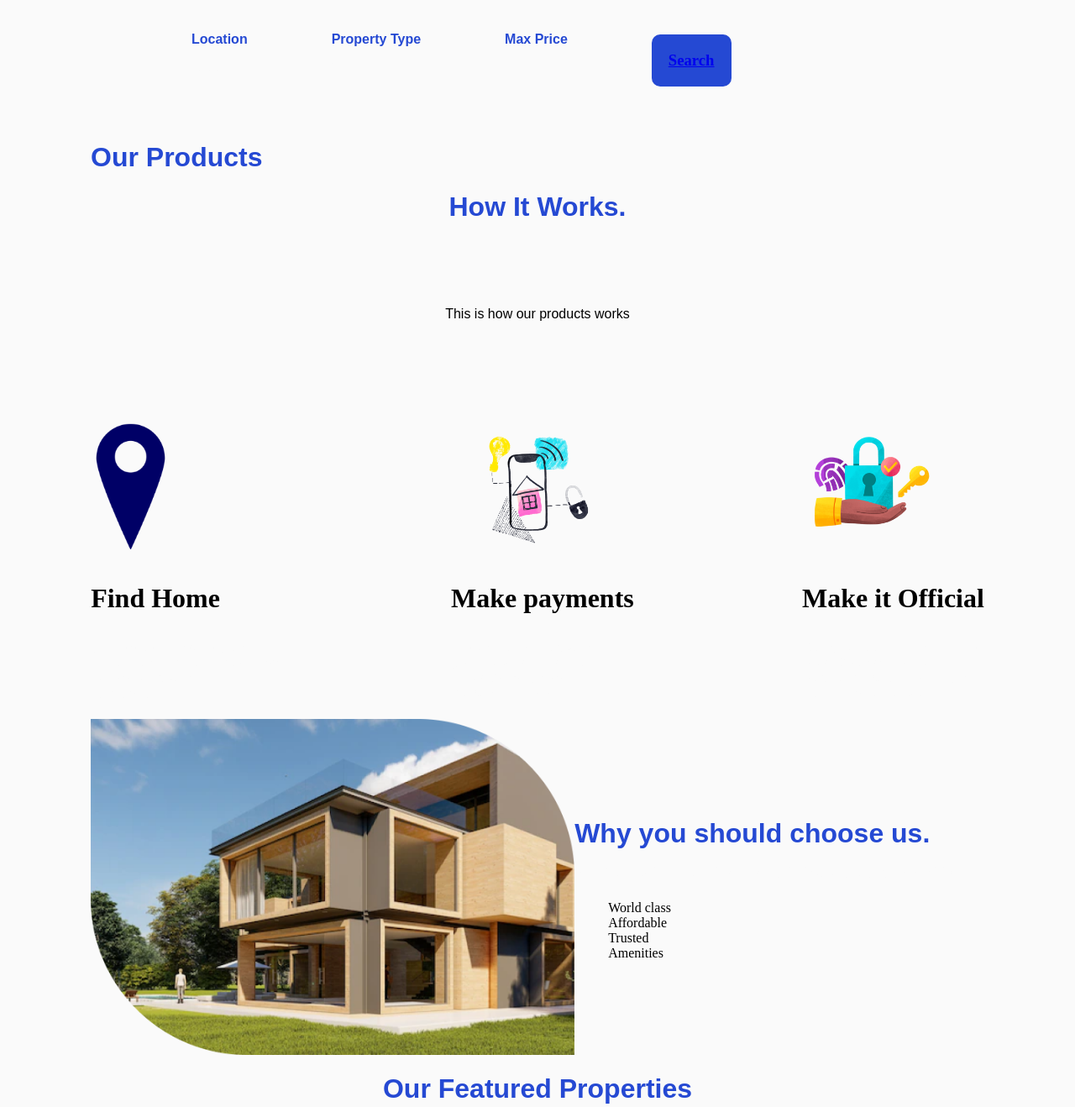
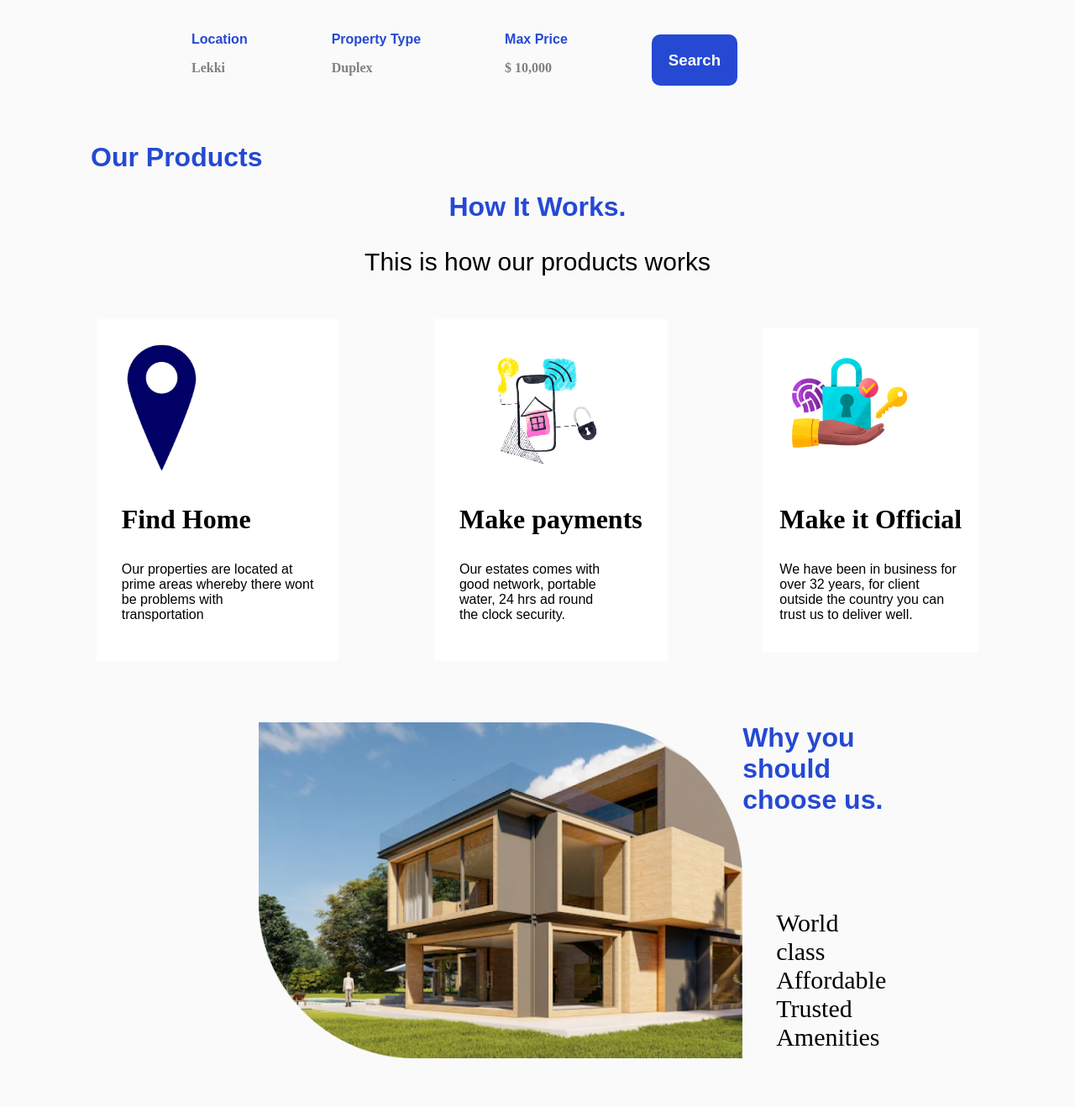
Before and after one commit to LangatAmos/Valliesestate2, a plain HTML site: page index.html in a window 1280 px wide. Shown: the part 554-1872 px from the top of the page at 84% size. Drawn offline with Linux system fonts and the light colour scheme.

Commit message:
add css styles

```diff
--- a/index.css
+++ b/index.css
@@ -87,8 +87,9 @@ body{
     color: #2549D3;
 }
 #creating{
-    font-family: sans-serif, Arial, Helvetica, sans-serif;
+    font-family: 'Space Grotesk', sans-serif, Arial, Helvetica, sans-serif;
     padding-left: 100px;
+    font-size: 20px;
 }
 #stronger{
     font-family: sans-serif, Arial, Helvetica, sans-serif;
@@ -121,21 +122,22 @@ body{
     font-family: Arial, Helvetica, sans-serif;
     color: #2549D3;
 }
-#search{
+#search>a{
     padding: 20px;
     background-color: #2549D3;
     color: #FAFAFA;
     border-radius: 10px;
     font-family: Arial, Helvetica, sans-serif;
+    text-decoration: none;
 }
 #lekki{
-    color: #FAFAFA;
+    color: grey;
 }
 #duplex{
-    color: #FAFAFA;
+    color: grey;
 }
 #price{
-    color: #FAFAFA;
+    color: grey;
 }
 #our{
     color: #2549D3;
@@ -148,12 +150,11 @@ body{
     color: #2549D3;
     text-align: center;
     font-family: Arial, Helvetica, sans-serif;
-    padding: auto;
 }
 #this{
     text-align: center;
     font-family: Arial, Helvetica, sans-serif;
-    margin: 100px;
+    font-size: 30px;
 }
 #bar3{
     display: flex;
@@ -162,30 +163,36 @@ body{
 }
 #find{
     font-family: Arial, Helvetica, sans-serif;
+    background-color: white;
+    padding: 30px;
 }
 #ourproperties{
     font-size: medium;
     font-family: Arial, Helvetica, sans-serif;
     font-weight: lighter;
-    color: #FAFAFA;
+    color: black;
 }
 #makepayments{
     font-family: Arial, Helvetica, sans-serif;
+    background-color: white;
+    padding: 30px;
 }
 #ourestates{
     font-size: medium;
     font-family: Arial, Helvetica, sans-serif;
     font-weight: lighter;
-    color: #FAFAFA;
+    color: black;
 }
 #makeitofficial{
     font-family: Arial, Helvetica, sans-serif;
+    background-color: white;
+    padding: 20px;
 }
 #wehave{
     font-size: medium;
     font-family: Arial, Helvetica, sans-serif;
     font-weight: lighter;
-    color: #FAFAFA;
+    color: black;
 }
 #whyus{
     font-family: Arial, Helvetica, sans-serif;
@@ -224,17 +231,16 @@ body{
     font-weight: lighter;
 }
 #palace{
-    font-size: xx-large;
     color: black;
-    font-weight: lighter;
+    font-weight: bold;
 }
 #ivy{
     color: black;
-    font-weight: lighter;
+    font-weight: bold;
 }
 #rexona{
     color: black;
-    font-weight: lighter;
+    font-weight: bold;
 }
 #lekki2{
     font-size: large;
@@ -244,6 +250,7 @@ body{
 #lekkiprice{
     font-size: large;
     font-weight: lighter;
+    color: #2549D3;
 }
 #esteemed{
     display: block;
@@ -260,7 +267,8 @@ body{
     font-weight: lighter;
 }
 #alex{
-    font-family: Arial, Helvetica, sans-serif;
+    font-family: 'Space Grotesk', Arial, Helvetica, sans-serif;
+    color: black;
 }
 #client{
     display: flex;
@@ -271,7 +279,7 @@ body{
 #lorem{
     font-size: large;
     font-weight: lighter;
-    color: #FAFAFA;
+    color: black;
 }
 #last{
     background-color: #2549D3;
@@ -347,24 +355,33 @@ html{
     color: black;
     align-items: center;
     justify-content: space-around;
+    margin-left: 50px;
+    margin-right: 50px;
 }
 .rating{
     display: flex;
     flex: row;
     align-items: center;
-    margin-left: 100px;
+    margin-left: 300px;
+    justify-content: space-between;
+    margin-right: 300px;
+    margin-bottom: 50px;
+    margin-top: 30px;
 }
 #reasons{
     list-style: none;
     line-break: auto;
     list-style-position: inside;
     color: black;
+    line-break: loose;
+    font-size: 30px;
 }
 .featuredproperties{
     display: flex;
     flex: row;
     align-items: center;
     justify-content: space-around;
+    padding: 50px;
 }
 .message{
     display: flex;
@@ -372,6 +389,8 @@ html{
     align-items: center;
     justify-content: space-around;
     color: black;
+    padding: 70px;
+    background-color: #FAFAFA;
 }
 #clientsay{
     color: black;
```
